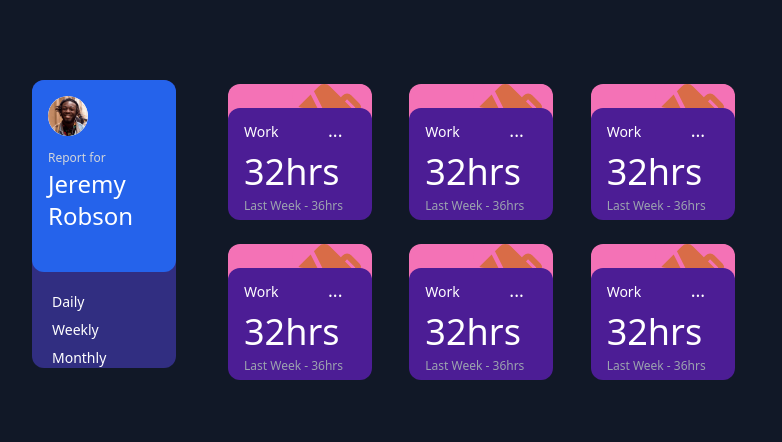
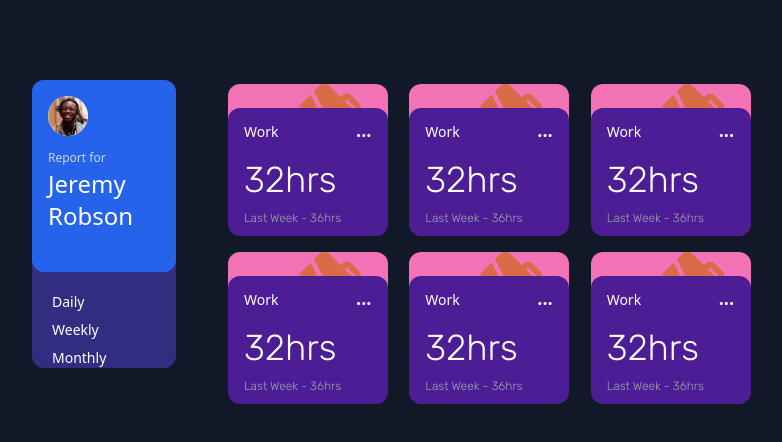
Before and after one commit to akanksha-patel-code/time-tracking-dashboard, a React (Create React App) app in the folder time-tracking-dashboard/: page / in a window 1280 px wide. Shown: the top 442 px of the page, without its empty margins (128-910 px from the left). Built offline with nearby package versions, Linux system fonts and the light colour scheme.

Commit message:
updated css of the cards

```diff
--- a/time-tracking-dashboard/public/index.html
+++ b/time-tracking-dashboard/public/index.html
@@ -26,7 +26,7 @@
     -->
     <title>React App</title>
   </head>
-  <body>
+  <body font-body>
     <noscript>You need to enable JavaScript to run this app.</noscript>
     <div id="root"></div>
     <!--
--- a/time-tracking-dashboard/src/components/Card/index.jsx
+++ b/time-tracking-dashboard/src/components/Card/index.jsx
@@ -2,7 +2,7 @@ import React from 'react'
 
 export const Card = (props) => {
     return (
-        <div className="bg-pink-400 sm:w-36 sm:h-28 w-72 h-24 m-1 rounded-xl flex-col gap-14">
+        <div className="bg-pink-400 sm:w-40 sm:h-32 w-72 h-28 m-1 rounded-xl flex-col gap-14">
             {props.children}
         </div>
     )
--- a/time-tracking-dashboard/src/components/CardCurrentTrackedTime/index.jsx
+++ b/time-tracking-dashboard/src/components/CardCurrentTrackedTime/index.jsx
@@ -2,7 +2,7 @@ import React from 'react'
 
 export const CardCurrentTrackedTime = () => {
     return (
-        <div className="pt-2 text-4xl text-white w-2/4 inline-block sm:block">
+        <div className="pt-4 pb-1 text-4xl font-thin text-white w-2/4 inline-block sm:block font-body">
             32hrs
         </div>
     )
--- a/time-tracking-dashboard/src/components/CardOptionsIcon/index.jsx
+++ b/time-tracking-dashboard/src/components/CardOptionsIcon/index.jsx
@@ -2,7 +2,7 @@ import React from 'react'
 
 export const CardOptionsIcon = () => {
     return (
-        <span className="text-lg text-white">
+        <span className="text-lg text-white ml-4 font-bold">
             ...
         </span>
     )
--- a/time-tracking-dashboard/src/components/CardPreviousTrackedTime/index.jsx
+++ b/time-tracking-dashboard/src/components/CardPreviousTrackedTime/index.jsx
@@ -2,7 +2,7 @@ import React from 'react'
 
 export const CardPreviousTrackedTime = () => {
     return (
-        <div className="text-xs text-gray-400 inline">
+        <div className="text-gray-400 inline font-thin font-body text-xs">
             Last Week - 36hrs
         </div>
     )
--- a/time-tracking-dashboard/src/components/CardTitle/index.jsx
+++ b/time-tracking-dashboard/src/components/CardTitle/index.jsx
@@ -2,7 +2,7 @@ import React from 'react'
 
 export const CardTitle = () => {
     return (
-        <div className="text-sm text-white w-3/4 inline-block">
+        <div className="text-sm font-medium text-white w-3/4 inline-block">
             Work
         </div>
     )
--- a/time-tracking-dashboard/src/index.css
+++ b/time-tracking-dashboard/src/index.css
@@ -1,3 +1,5 @@
+@import url('https://fonts.googleapis.com/css2?family=Nunito:ital,wght@0,200;0,300;0,400;0,600;0,700;0,800;0,900;1,200;1,300;1,400;1,600;1,700;1,800;1,900&family=Rubik:ital,wght@0,300;0,400;0,500;0,600;0,700;0,800;0,900;1,300;1,400;1,500;1,600;1,700;1,800;1,900&display=swap');
+
 @tailwind base;
 @tailwind components;
 @tailwind utilities;
--- a/time-tracking-dashboard/tailwind.config.js
+++ b/time-tracking-dashboard/tailwind.config.js
@@ -2,7 +2,11 @@ module.exports = {
   purge: ['./src/**/*.{js,jsx,ts,tsx}', './public/index.html'],
   darkMode: false, // or 'media' or 'class'
   theme: {
-    extend: {},
+    extend: {
+      fontFamily:{
+        body: ['Rubik']
+      }
+    },
   },
   variants: {
     extend: {},
```
Also changed, not shown: time-tracking-dashboard/src/logo.svg (deleted).
